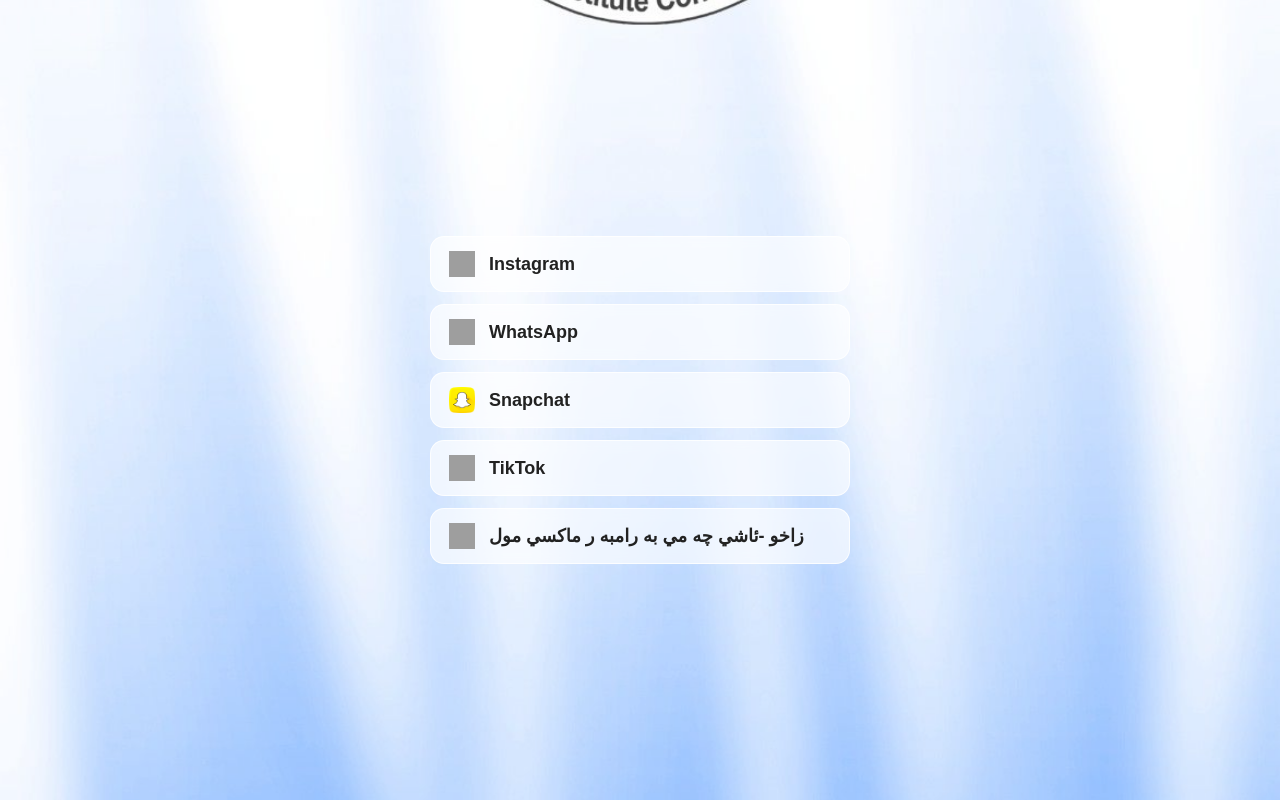
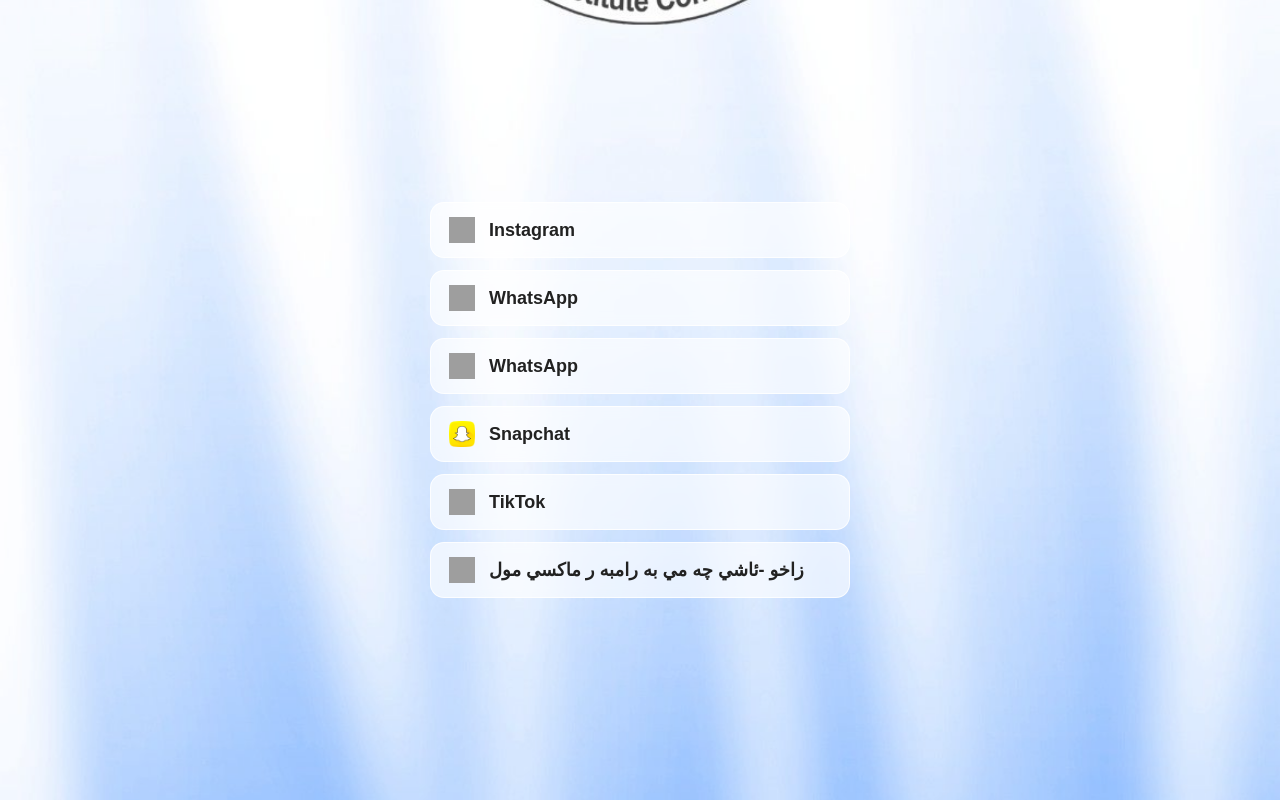
Before and after one commit to salihfarok05-wq/zanistinstitue, a plain HTML site: page index.html in a window 1280 px wide. Drawn offline with Linux system fonts and the light colour scheme; grey boxes are pictures that could not be loaded.

Commit message:
Update index.html

```diff
--- a/index.html
+++ b/index.html
@@ -77,6 +77,11 @@
         <img src="https://cdn-icons-png.flaticon.com/512/733/733585.png">
         WhatsApp
     </a>
+    </a>
+       <a class="link-btn" href="https://wa.me/07508502519">
+        <img src="https://cdn-icons-png.flaticon.com/512/733/733585.png">
+        WhatsApp
+       </a>
 <a class="link-btn" href="https://www.snapchat.com/add/peymangaha_zanist">
     <img src="snapchat.png">
     Snapchat
```
